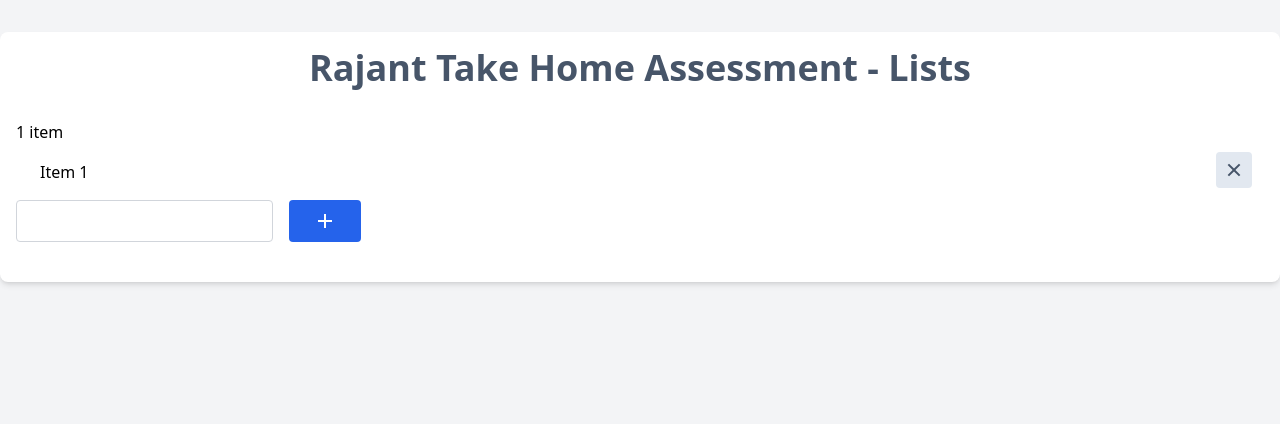
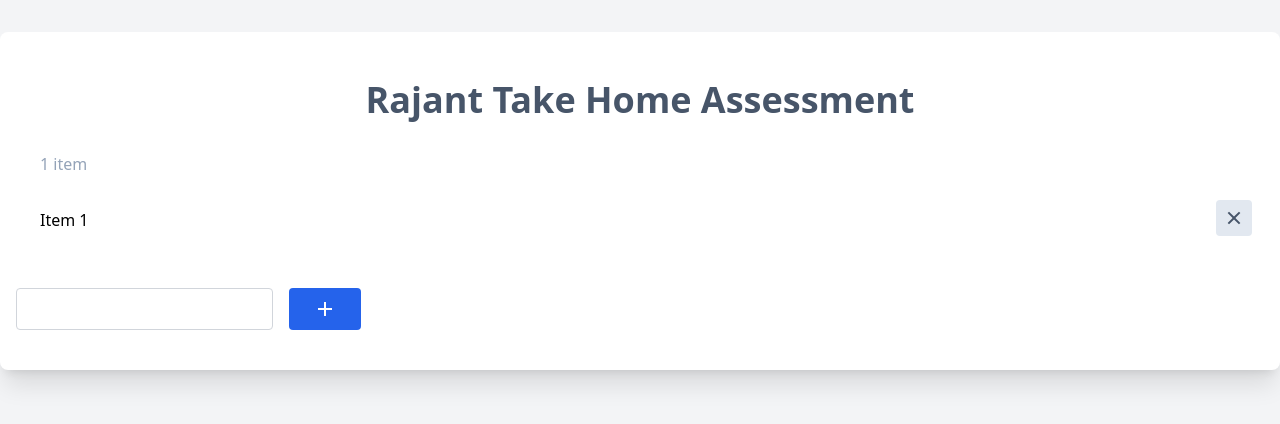
Before and after one commit to cbuchert/rajant-technical, a React (Create React App) app: page / in a window 1280 px wide. Shown: the top 424 px of the page. Built offline with nearby package versions, Linux system fonts and the light colour scheme.

Commit message:
More styling tweaks.

```diff
--- a/package.json
+++ b/package.json
@@ -19,7 +19,7 @@
     "react-icons": "^4.8.0",
     "react-redux": "^8.0.5",
     "react-scripts": "5.0.1",
-    "typescript": "^4.9.5",
+    "typescript": "^5.0.4",
     "web-vitals": "^2.1.4",
     "zod": "^3.21.4"
   },
--- a/src/App.module.css
+++ b/src/App.module.css
@@ -1,7 +1,7 @@
 .app {
   @apply bg-white;
-  @apply shadow-md;
-  @apply rounded-lg;
+  @apply shadow-xl;
+  @apply md:rounded-lg;
   @apply p-4;
   @apply container;
   @apply mx-auto md:mt-4 lg:mt-8;
@@ -11,5 +11,5 @@
   @apply text-center;
   @apply text-4xl text-slate-600;
   @apply font-bold;
-  @apply mb-8;
+  @apply mb-8 mt-8;
 }
--- a/src/App.tsx
+++ b/src/App.tsx
@@ -5,7 +5,7 @@ import NewListItem from "./components/NewListItem"
 
 const App: FC = () => (
   <div className={styles.app}>
-    <h1 className={styles.heading}>Rajant Take Home Assessment - Lists</h1>
+    <h1 className={styles.heading}>Rajant Take Home Assessment</h1>
     <List/>
     <NewListItem/>
   </div>
--- a/src/components/List.tsx
+++ b/src/components/List.tsx
@@ -14,8 +14,10 @@ type Props = {
 const List: FC<Props> = ({ items }) => {
   const [ animationParent ] = useAutoAnimate()
 
-  return <div>
-    {items.length} {pluralize("item", items.length)}
+  return <div className={"mb-10"}>
+    <p className={"text-md text-slate-400 ml-6 mb-4"}>
+      {items.length} {pluralize("item", items.length)}
+    </p>
     <ol className={styles.items} ref={animationParent}>
       {items.map((item) => <ListItem item={item} key={item.id}/>)}
     </ol>
```
Also changed, not shown: src/components/NewListItem.tsx (+6 -6 lines), 2 other files (tests, documents, lock files or other folders).
